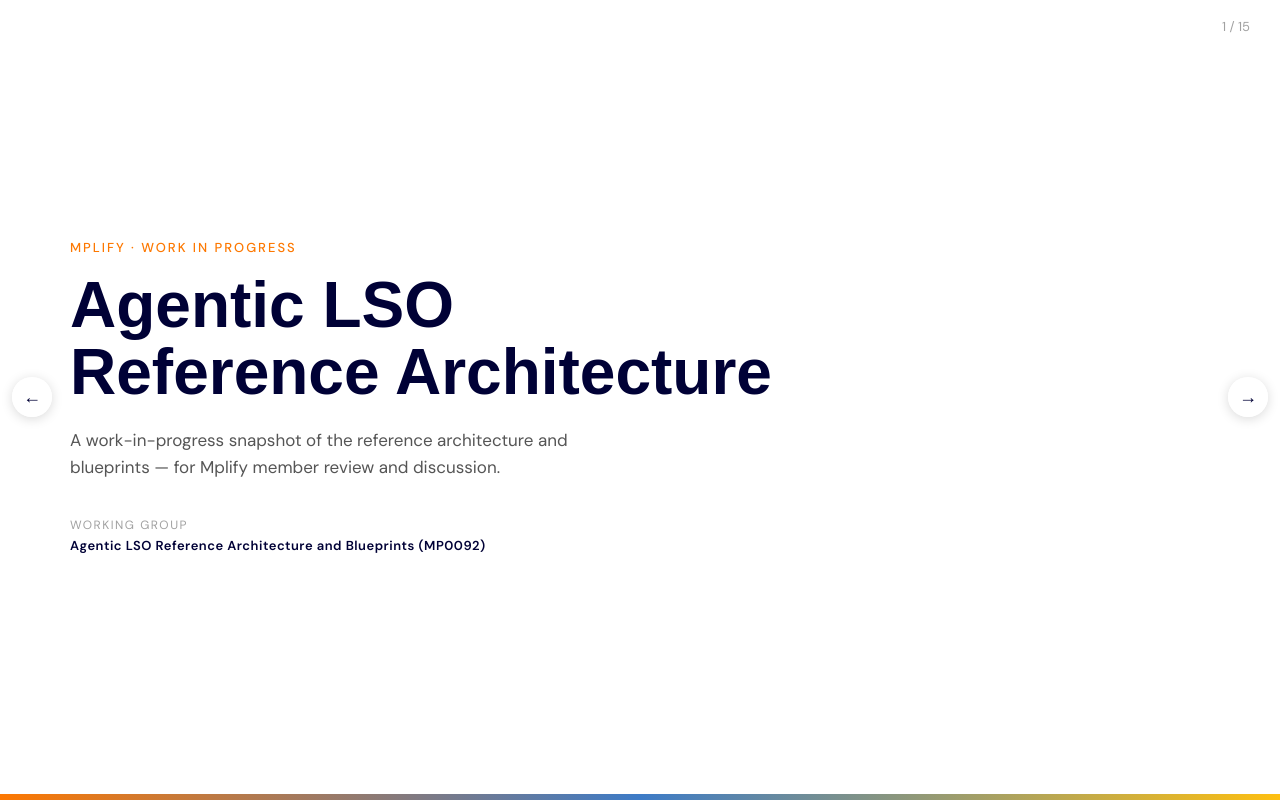
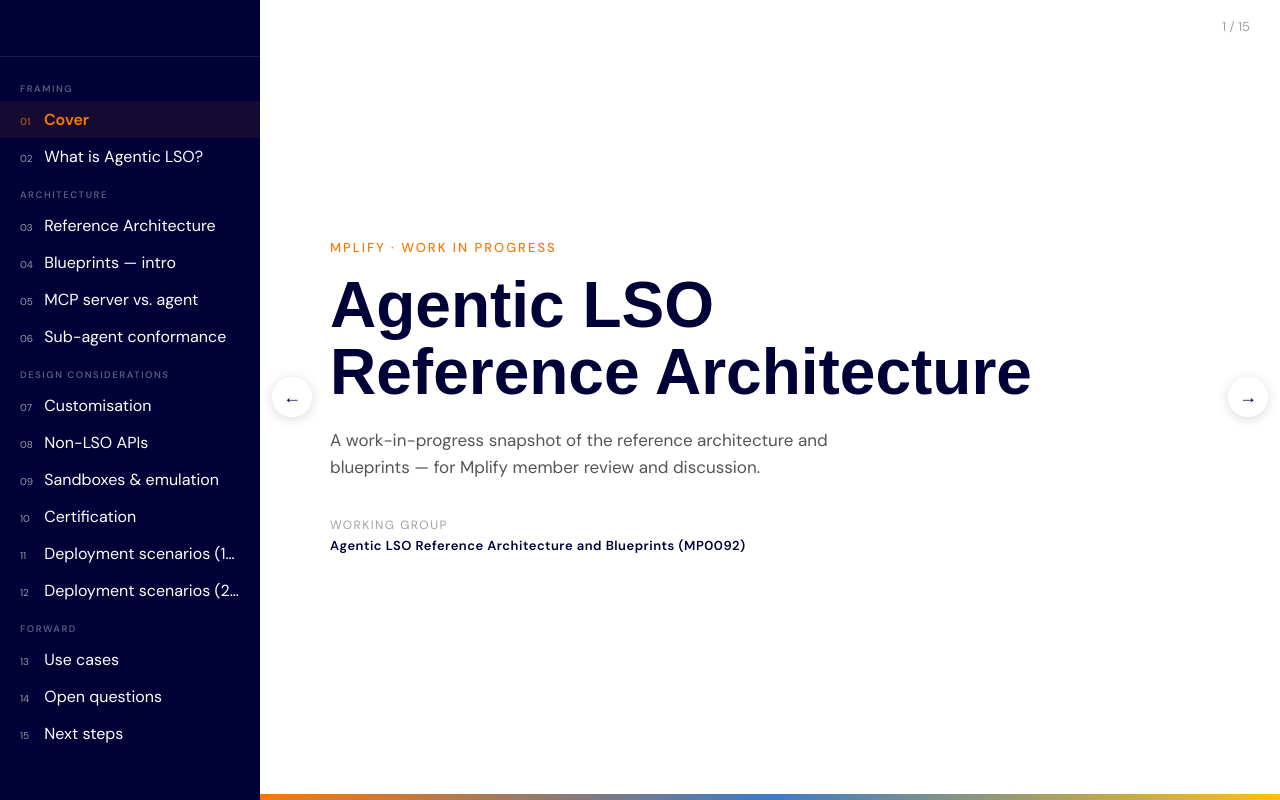
Before and after one commit to mplify-products/agentic-lso-mplify, a plain HTML site: page Agentic LSO Framework Presentation/agentic_lso_presentation.html in a window 1280 px wide. Drawn offline with Linux system fonts and the light colour scheme; a web font is replaced by a local one.

Commit message:
added side bar back

```diff
--- a/Agentic LSO Framework Presentation/agentic_lso_presentation.html
+++ b/Agentic LSO Framework Presentation/agentic_lso_presentation.html
@@ -807,6 +807,34 @@
 <body>
 
 <!-- ============================================================
+     SIDEBAR
+     ============================================================ -->
+<nav id="sidebar" aria-label="Slide navigation">
+  <div id="sidebar-logo"></div>
+
+  <div class="sidebar-group">Framing</div>
+  <button class="chapter-item active" onclick="goTo(0)" data-slide="0"><span class="chapter-number">01</span> Cover</button>
+  <button class="chapter-item" onclick="goTo(1)" data-slide="1"><span class="chapter-number">02</span> What is Agentic LSO?</button>
+
+  <div class="sidebar-group">Architecture</div>
+  <button class="chapter-item" onclick="goTo(2)" data-slide="2"><span class="chapter-number">03</span> Reference Architecture</button>
+  <button class="chapter-item" onclick="goTo(3)" data-slide="3"><span class="chapter-number">04</span> Blueprints — intro</button>
+  <button class="chapter-item" onclick="goTo(4)" data-slide="4"><span class="chapter-number">05</span> MCP server vs. agent</button>
+  <button class="chapter-item" onclick="goTo(5)" data-slide="5"><span class="chapter-number">06</span> Sub-agent conformance</button>
+
+  <div class="sidebar-group">Design considerations</div>
+  <button class="chapter-item" onclick="goTo(6)" data-slide="6"><span class="chapter-number">07</span> Customisation</button>
+  <button class="chapter-item" onclick="goTo(7)" data-slide="7"><span class="chapter-number">08</span> Non-LSO APIs</button>
+  <button class="chapter-item" onclick="goTo(8)" data-slide="8"><span class="chapter-number">09</span> Sandboxes &amp; emulation</button>
+  <button class="chapter-item" onclick="goTo(9)" data-slide="9"><span class="chapter-number">10</span> Certification</button>
+  <button class="chapter-item" onclick="goTo(10)" data-slide="10"><span class="chapter-number">11</span> Deployment scenarios (1/2)</button>
+  <button class="chapter-item" onclick="goTo(11)" data-slide="11"><span class="chapter-number">12</span> Deployment scenarios (2/2)</button>
+
+  <div class="sidebar-group">Forward</div>
+  <button class="chapter-item" onclick="goTo(12)" data-slide="12"><span class="chapter-number">13</span> Use cases</button>
+  <button class="chapter-item" onclick="goTo(13)" data-slide="13"><span class="chapter-number">14</span> Open questions</button>
+  <button class="chapter-item" onclick="goTo(14)" data-slide="14"><span class="chapter-number">15</span> Next steps</button>
+</nav>
 
 <!-- ============================================================
      MAIN
```
Also changed, not shown: index.html (+28 -0 lines).
